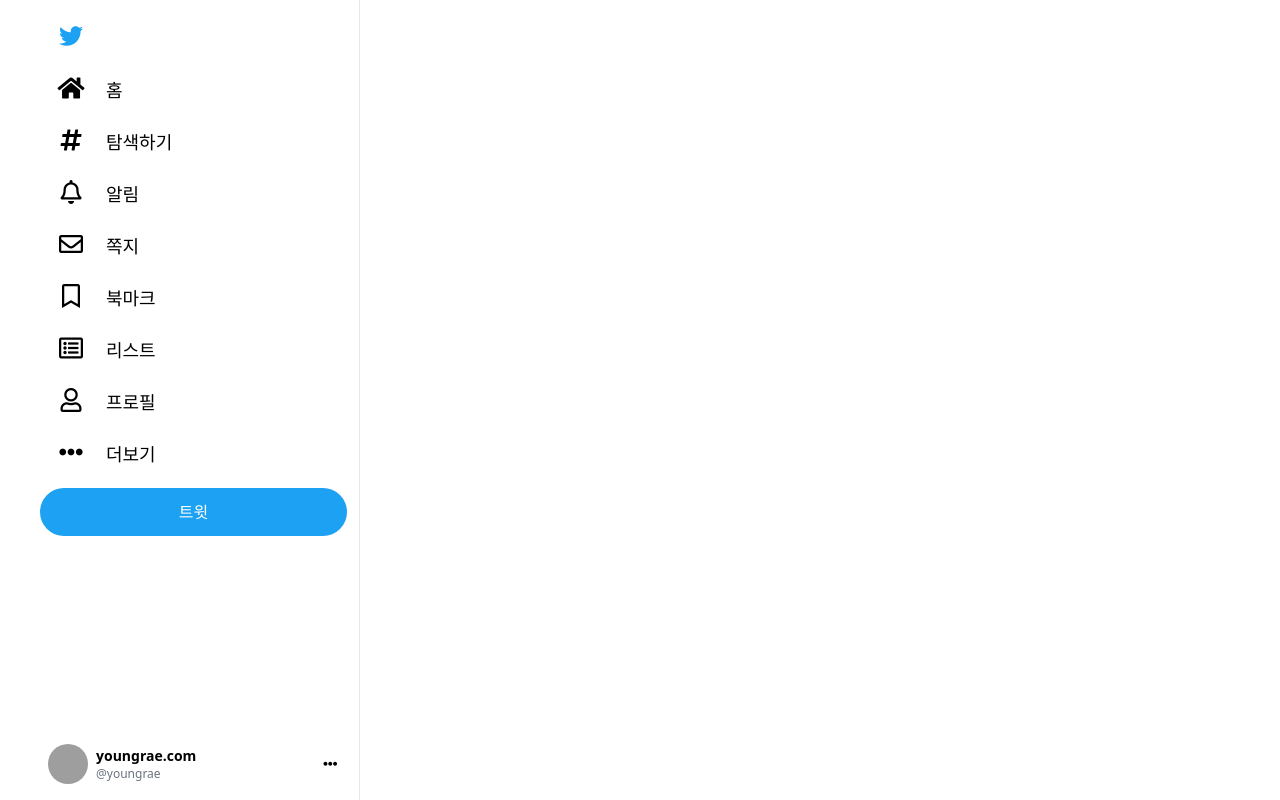
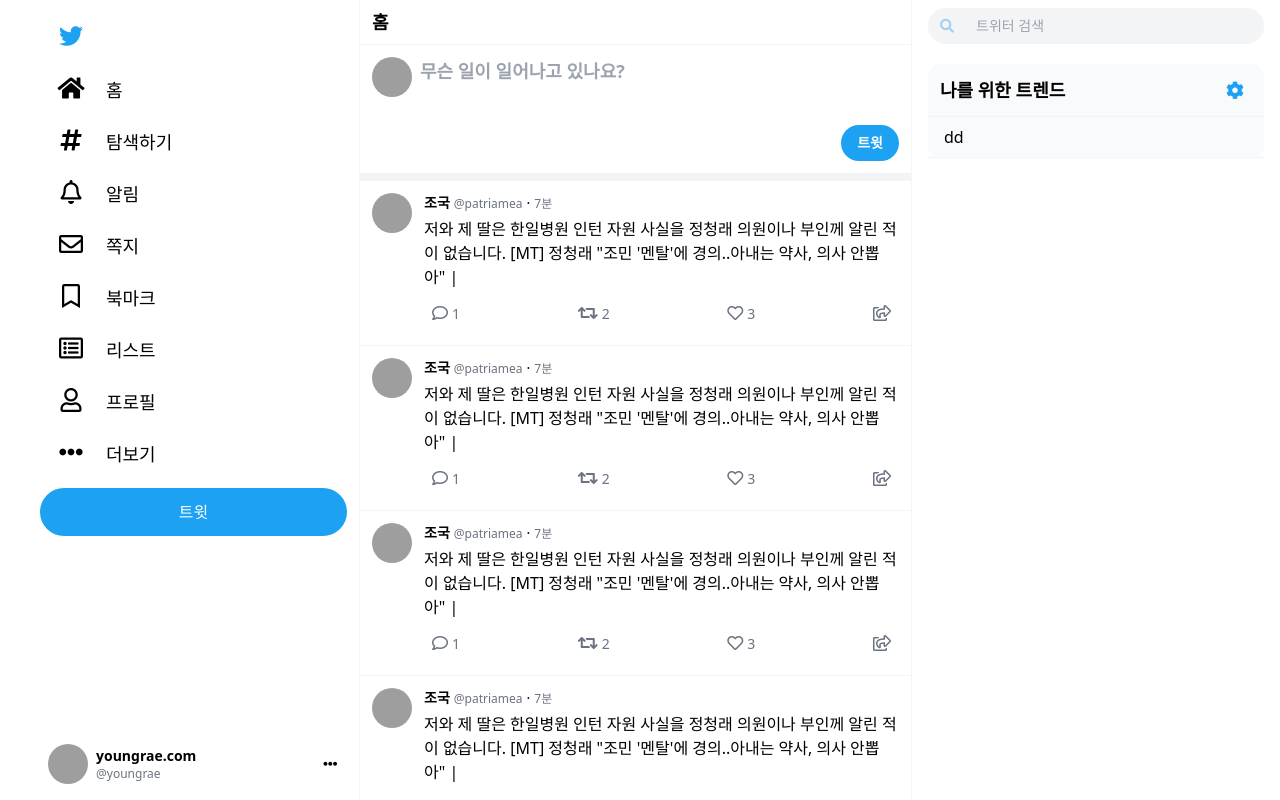
Before and after one commit to Ray901104/Vue-Twitter-Clone, a Vue app in the folder twitter-clone-vue3/: page / in a window 1280 px wide. Built offline with nearby package versions, Linux system fonts and the light colour scheme; grey boxes are pictures that could not be loaded.

Commit message:
main section & trend section(작성 중)

```diff
--- a/twitter-clone-vue3/src/App.vue
+++ b/twitter-clone-vue3/src/App.vue
@@ -1,7 +1,7 @@
 <template>
   <div class="flex h-screen">
-    <!-- 1/4만큼 사이드 영역-->
-    <div class="w-1/4 pt-5 ml-10 flex flex-col justify-between border-r border-gray-200">
+    <!-- side section(1/4) -->
+    <div class="w-1/4 pt-5 ml-10 flex flex-col justify-between border-r border-gray-100">
     <div class="flex flex-col items-center lg:items-start">
       <!-- twitter logo -->
       <i class="fab fa-twitter fa-fw text-2xl text-primary lg:ml-4 mb-3"></i>
@@ -90,8 +90,78 @@
           </div>
       </div>
     </div>
-    <!-- 그 외 나머지 영역  -->
-    <div class="flex-1"></div>
+    <!-- main & trend section  -->
+    <div class="flex-1">
+      <div class="flex h-screen">
+        <!-- main section -->
+        <div class="flex-1 border-r border-gray-100 overflow-y-auto">
+          <div class="flex flex-col">
+            <!-- page title -->
+            <div class="border-b border-gray-100 px-3 py-2 font-bold text-lg">홈</div>
+            <!-- tweeting section -->
+            <div class="flex px-3 py-3 border-b-8 border-gray-100">
+              <img src="http://picsum.photos/200" class="w-10 h-10 rounded-full hover:opacity-80 cursor-pointer"/>
+              <div class="ml-2 flex-1 flex flex-col">
+                <textarea placeholder="무슨 일이 일어나고 있나요?" class="w-full text-lg font-bold focus:outline-none mb-3 resize-none"></textarea>
+                <div class="text-right">
+                  <button class="bg-primary text-sm font-bold text-white px-4 py-2 rounded-full hover:bg-dark">트윗</button>
+                </div>
+              </div>
+            </div>
+            <!-- tweets -->
+            <div class="flex px-3 py-3 border-b border-gray-100" v-for="tweet in 10" :key=tweet>
+              <img src="http://picsum.photos/200" class="w-10 h-10 rounded-full hover:opacity-80 cursor-pointer"/>
+              <div class="flex-1 flex flex-col ml-3 space-y-1">
+                <div class="text-sm space-x-1">
+                  <span class="font-bold">조국</span>
+                  <span class="text-gray-500 text-xs">@patriamea</span>
+                  <span>·</span>
+                  <span class="text-gray-500 text-xs">7분</span>
+                  </div>
+                <!-- tweet body -->
+                <div>저와 제 딸은 한일병원 인턴 자원 사실을 정청래 의원이나 부인께 알린 적이 없습니다. [MT] 정청래 "조민 '멘탈'에 경의..아내는 약사, 의사 안뽑아" |</div>
+                <!-- tweet actions -->
+                <div class="flex justify-between">
+                  <div class="text-gray-500 hover:bg-blue-50 hover:text-primary rounded-full p-2">
+                  <i class="far fa-comment"></i>
+                  <span class="ml-1 text-sm">1</span>
+                  </div>
+                  <div class="text-gray-500 hover:bg-green-50 hover:text-green-500 rounded-full p-2">
+                  <i class="fas fa-retweet"></i>
+                  <span class="ml-1 text-sm">2</span>
+                  </div>
+                  <div class="text-gray-500 hover:bg-blue-50 hover:text-red-500 rounded-full p-2">
+                  <i class="far fa-heart"></i>
+                  <span class="ml-1 text-sm">3</span>
+                  </div>
+                  <div class="text-gray-500 hover:bg-blue-50 hover:text-primary rounded-full p-2">
+                    <i class="far fa-share-square"></i>
+                  </div>
+                </div>
+              </div>
+            </div>
+          </div>
+        </div>
+        <!-- trend section -->
+        <div class="hidden lg:block lg:w-2/5 px-4 py-2">
+          <!-- tweet search input -->
+          <div class="relative mb-5">
+            <input
+            placeholder="트위터 검색"
+            type="text" class="pl-12 rounded-full w-full p-2 bg-gray-100 text-sm focus:outline-none focus:ring-1 focus:ring-primary focus:bg-white">
+            <i class="fas fa-search absolute left-0 mt-2 ml-3 text-sm text-light"></i>
+          </div>
+          <!-- trend for me -->
+          <div class="w-full rounded-xl bg-gray-50 flex flex-col">
+            <div class="flex items-center justify-between px-3 py-1 border-b border-gray-100">
+              <span class="text-lg font-bold">나를 위한 트렌드</span>
+              <i class="text-center fas fa-cog text-lg text-primary hover:bg-blue-50 p-2 rounded-full"></i>
+            </div>
+            <div class="border-b border-gray-100 hover:bg-gray-100 px-4 py-2">dd</div>
+          </div>
+        </div>
+      </div>
+    </div>
   </div>
 </template>
 
```
